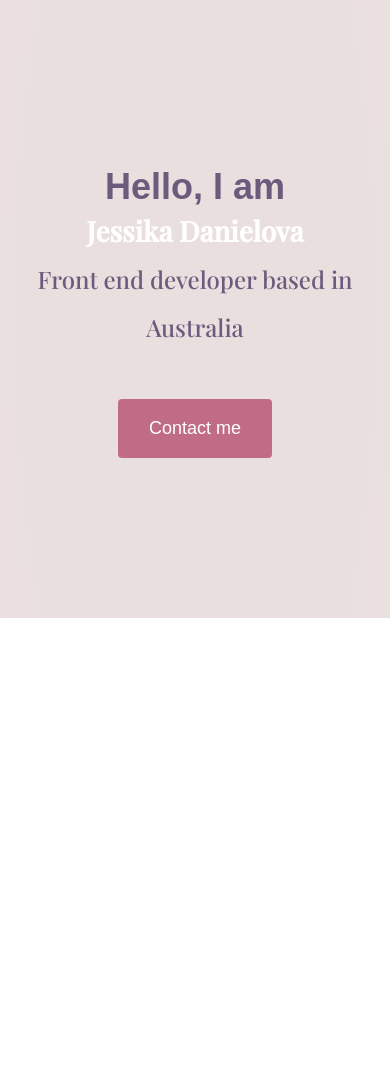
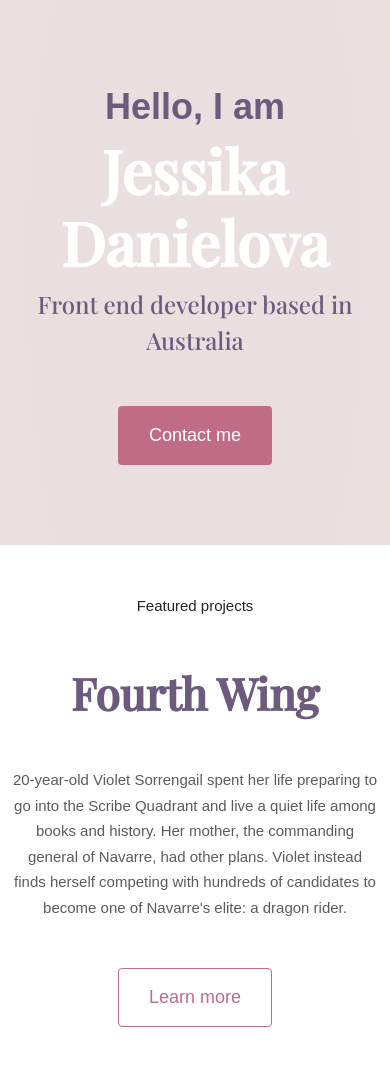
Before and after one commit to Mishkady/W4-Website, a plain HTML site: page index.html in a window 390 px wide. Shown: the top 1072 px of the page. Before the commit the page ends 844 px from the top, so only its background shows below. Drawn offline with nearby package versions, Linux system fonts and the light colour scheme; a web font is replaced by a local one.

Commit message:
Project set up and css

```diff
--- a/index.html
+++ b/index.html
@@ -25,5 +25,48 @@
         <a href="#" class="btn-branding btn">Contact me</a>
     </div>
     </div>
+
+    <p class="text-center m-5">Featured projects</p>
+    <div class="div container">
+        <div class="row mb-5">
+            <div class="col d-none d-lg-block">
+                <img src="img/fourthwing.jpg" class="img-fluid" alt="" />
+            </div>
+            <div class="col">
+                <div class="project-description">
+                <h2 class="mb-5">Fourth Wing</h2>
+                <p class="mb-5 text-muted">20-year-old Violet Sorrengail spent her life preparing to go into the Scribe Quadrant and live a quiet life among books and history. Her mother, the commanding general of Navarre, had other plans. Violet instead finds herself competing with hundreds of candidates to become one of Navarre's elite: a dragon rider.</p>
+                <a href="#" class="btn btn-branding-outline">Learn more</a>
+            </div>
+            </div>
+        </div>
+
+        <div class="row mb-5">
+            <div class="col">
+                <div class="project-description">
+                <h2 class="mb-5">ACOTAR</h2>
+                <p class="mb-5 text-muted">A Court of Thorns and Roses follows the story of Feyre (who is a huntress) and how her life changes when she is impisoned in the kingdom of her enemy, much to her shock and despair. Thus begins the love/hate type relationship between the two main characters, Feyre and Tamlin.</p>
+                <a href="#" class="btn btn-branding-outline">Learn more</a>
+                </div>
+            </div>
+            <div class="col d-none d-lg-block">
+                <img src="img/81Z-yHX8OcL._AC_UF894,1000_QL80_.jpg" class="img-fluid" alt="" />
+            </div>
+        </div>
+
+        <div class="row mb-5">
+            <div class="col d-none d-lg-block">
+                <img src="img/Gild.jpg" class="img-fluid" alt="" />
+            </div>
+            <div class="col">
+                <div class="project-description">
+                <h2 class="mb-5">Guild</h2>
+                <p class="mb-5 text-muted">The first instalment of Raven Kennedy's sensational and sexy dark fantasy series introduces Auren, a poor girl turned to gold as the plaything of King Midas and forced into a dangerous and demeaning position as a bargaining chip during wartime.</p>
+                <a href="#" class="btn btn-branding-outline">Learn more</a>
+            </div>
+            </div>
+        </div>
+    </div>
+
 </body>
 </html>
--- a/src/portfolio.css
+++ b/src/portfolio.css
@@ -6,6 +6,7 @@
       --heading-font-family: "Playfair Display", serif;
       --default-font-family: "Poppins", sans-serif;
       --secondary-color: radial-gradient(73% 147%, #EADFDF 59%, #ECE2DF 100%), radial-gradient(91% 146%, rgba(255,255,255,0.50) 47%, rgba(0,0,0,0.50) 100%);
+      --font-color: #6c5b7c;
 }
 
  body {
@@ -28,6 +29,13 @@
 
  p {
    font-weight: var(--default-font-family);
+   font-size: 15px;
+   line-height: 1.7;
+ }
+
+ h2 {
+   font-size: 64px;
+   color: var(--font-color);
  }
 
  .hero p {
@@ -35,12 +43,13 @@
    font-weight: bold;
    margin: 0;
    color: #6c5b7c;
+   line-height: 1.5;
  }
 
  .hero h2 {
    font-family: var(--heading-font-family);
    font-weight: normal;
-   line-height: 2;
+   line-height: 1.5;
    font-size: 24px;
    color: #6c5b7c;
  }
@@ -53,3 +62,38 @@
    line-height: 27px;
    padding: 15px 30px;
  }
+
+ .btn-branding-outline {
+   border-radius: 4px;
+   color: var(--branding-color);
+   border: 1px solid var(--branding-color);
+   font-size: 18px;
+   line-height: 27px;
+   padding: 15px 30px;
+ }
+
+ .project-description {
+   padding: 120px 60px 0;
+
+ }
+
+ @media (max-width: 900px) {
+   h1 {
+      font-size: 60px;
+      text-align: center;
+   }
+
+   h2 {
+      font-size: 44px;
+      text-align: center;
+   }
+
+   .hero {
+      padding: 80px 20px;
+    }
+
+   .project-description {
+      padding: 0;
+      text-align: center;
+   }
+ }
```
Also changed, not shown: img/81Z-yHX8OcL._AC_UF894,1000_QL80_.jpg (added), img/Gild.jpg (added), img/fourthwing.jpg (added).
